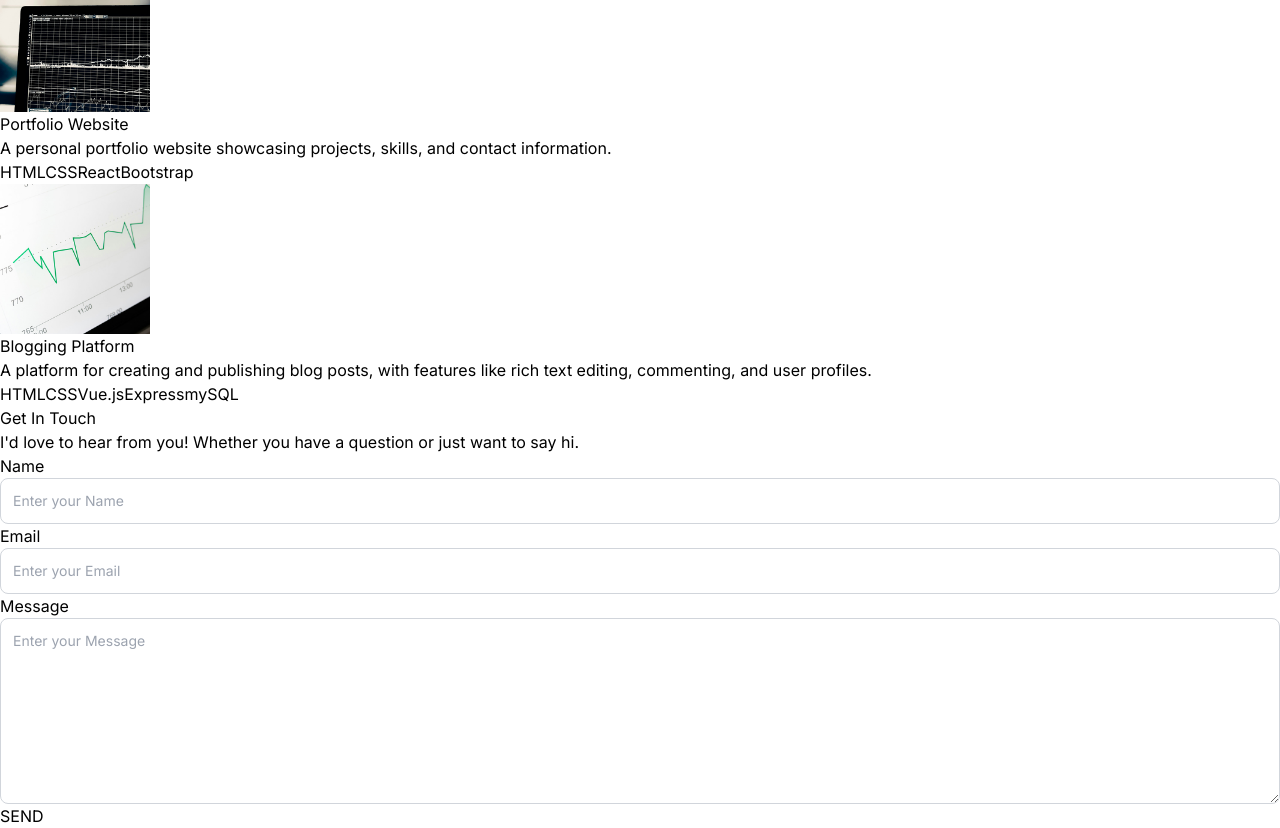
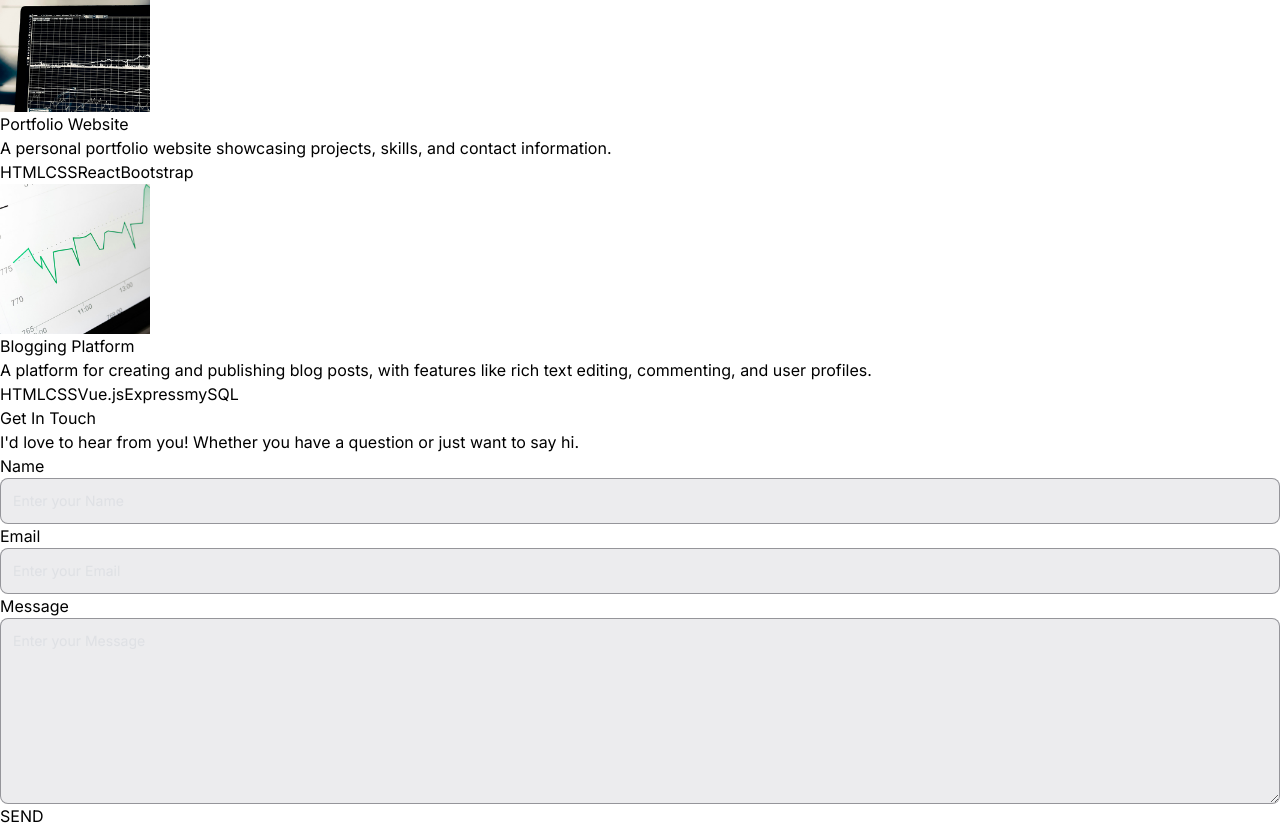
Before and after one commit to Harsh-agrawal369/Portfolio, a React (Vite) app: page / in a window 1280 px wide. Shown: the part 1994-2822 px from the top of the page. Built offline with nearby package versions, Linux system fonts and the light colour scheme; no server answers.

Commit message:
dark problem solved

```diff
--- a/src/components/Contact.jsx
+++ b/src/components/Contact.jsx
@@ -47,11 +47,11 @@ const Contact = () => {
     <div className="py-16">
       <div className="max-w-6xl mx-auto p-4 md:p-16 xl:p-20">
         <div className="lg-w-2/3 space-y-5 text-center mx-auto">
-          <h1 className="text-gray-800 uppercase tracking-widest dark:text-white font-medium text-4xl">
+          <h1 className="text-gray-800 uppercase tracking-widest text-white font-medium text-4xl">
             Get In Touch
           </h1>
           <div className="h-1 bg-purple-600 w-14 mx-auto"></div>
-          <p className="text-gray-400 dark:text-gray-300 text-base leading-6">
+          <p className="text-gray-400 text-gray-300 text-base leading-6">
             {CONTACT.intro}
           </p>
         </div>
--- a/src/index.css
+++ b/src/index.css
@@ -8,5 +8,5 @@
 }
 
 .form-input{
-    @apply border border-gray-300 text-gray-900 text-sm rounded-lg focus:ring-0 focus:border-gray-400 block w-full p-3 dark:bg-zinc-400/20 dark:border-zinc-700/50 dark:placeholder:text-gray-300/50 dark:text-gray-300/50
+    @apply border border-gray-300 text-gray-900 text-sm rounded-lg focus:ring-0 focus:border-gray-400 block w-full p-3 bg-zinc-400/20 border-zinc-700/50 placeholder:text-gray-300/50 text-gray-300/50
 }
```
Also changed, not shown: src/constants/index.js (line endings or trailing spaces).
